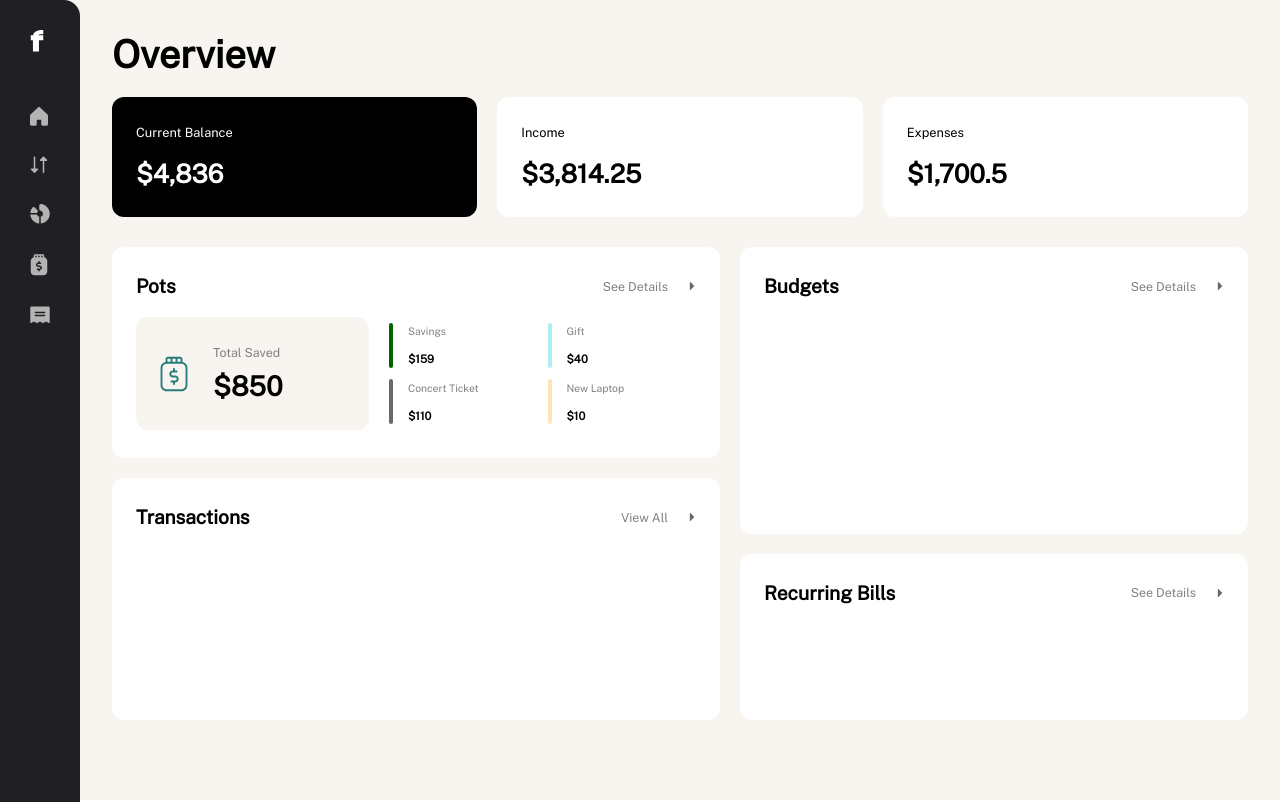
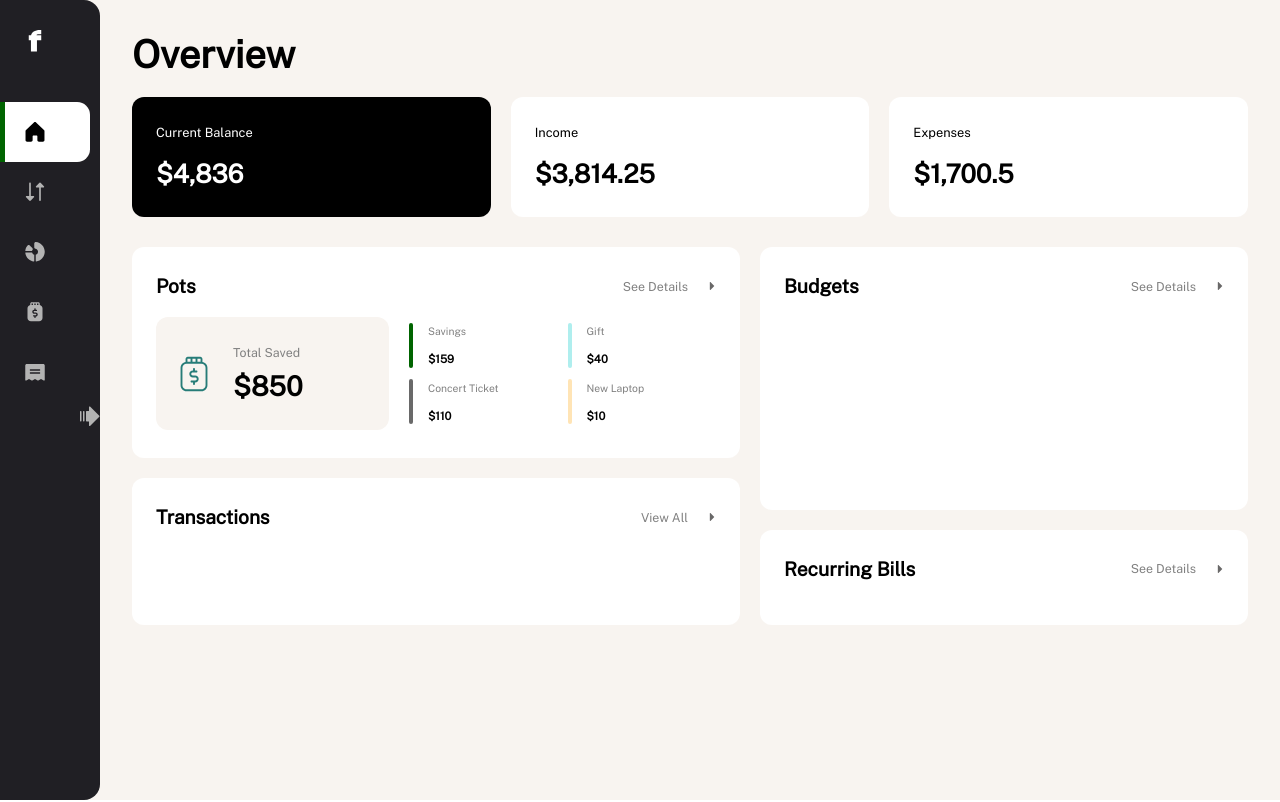
Before and after one commit to epeguero/finance-demo, a React (Create React App) app: page / in a window 1280 px wide. Shown: the top 802 px of the page. Built offline with nearby package versions, Linux system fonts and the light colour scheme.

Commit message:
checkpoint

```diff
--- a/src/App.css
+++ b/src/App.css
@@ -25,18 +25,35 @@ body {
 
 .sidebar{
   display: grid;
+  grid-template-columns: 100px;
   grid-auto-rows: min-content;
-  justify-items: start;
+  justify-items: stretch;
   background-color: rgb(32, 31, 36);
   border-top-right-radius: 1rem;
   border-bottom-right-radius: 1rem;
 
-  padding: 0 30px 0 30px;
-  transition: padding 700ms cubic-bezier(0.4, 0.9, 0.6, 1.1) ;
+  transition: grid-template-columns 700ms cubic-bezier(0.4, 0.9, 0.6, 1.1);
+
+  .sidebar-item {
+    display: flex;
+    gap: 15px;
+    padding: 20px;
+    margin-right: 10px;
+    border-left: 5px solid transparent;
+    svg { flex: 0 0 1; min-width: 20px;  height: 20px;}
+    span { font-weight: bold; white-space: nowrap;}
+  }
+
+  .sidebar-item[data-selected="true"] {
+    background-color: white;
+    border-top-right-radius: 0.8rem;
+    border-bottom-right-radius: 0.8rem;
+    border-left: 5px solid darkgreen;
+    path {fill: black;}
+  }
 
   .small-logo, .large-logo {
-    margin-top: 30px;
-    margin-bottom: 40px;
+    margin: 30px 50px 50px 28px;
   }
 
   .small-logo {
@@ -51,28 +68,40 @@ body {
     transition: max-width 300ms ease-in-out 200ms;
   }
 
-  .overview-icon, .transactions-icon, .budgets-icon, .pots-icon, .recurring-bills-icon {
-    margin-top: 15px;
-    margin-bottom: 15px;
+  .sidebar-item > span {
+    max-width: 0;
+    opacity: 0;
+    transition: max-width 200ms ease-in-out, opacity 200ms ease 100ms;
   }
 
   .maximize-button{
-    margin-top: 650px;
     transform: rotate(-0.5turn);
+    transform-origin: center;
     transition: transform 200ms cubic-bezier(0, 0, 0.2, 0.5);
   }
 
 }
 
 .sidebar[data-maximized="true"] {
-  padding: 0 150px 0 30px;
+  grid-template-columns: 300px;
   .large-logo {
     transition: max-width 350ms ease-in-out;
     max-width: 130px;
     opacity: 1;
   }
+
+  .sidebar-item > span {
+    max-width: 110px;
+    opacity: 1;
+    /* transition: all 200ms ease-in-out 300s; */
+  }
+
   .maximize-button {
     transform: rotate(0turn);
+  }
+
+  .sidebar-item[data-selected="true"] {
+    path {fill: darkgreen;}
   }
 }
 
--- a/src/App.tsx
+++ b/src/App.tsx
@@ -20,22 +20,38 @@ type Pot = {
 function App() {
   return (
     <div className="App">
-      <Sidebar/>
+      <Sidebar currentPage={'overview'}/>
       <Overview/>
     </div>
   );
 }
 
-const Sidebar = () => {
+type Page = 'overview' | 'transactions' | 'budgets' | 'pots' | 'recurring-bills';
+const Sidebar = ({currentPage}: {currentPage: Page}) => {
   const [isMaximized, setIsMaximized] = useState(false);
   return <div className='sidebar' data-maximized={isMaximized}>
     <LogoSmallIcon className='small-logo'/>
     <LogoLargeIcon className='large-logo'/>
-    <OverviewIcon className='overview-icon'/>
-    <TransactionsIcon className='transactions-icon'/>
-    <BudgetsIcon className='budgets-icon'/>
-    <PotsIcon className='pots-icon'/>
-    <RecurringBillsIcon className='recurring-bills-icon'/>
+    <div className='sidebar-item' data-selected={currentPage === 'overview'}>
+      <OverviewIcon className='overview-icon' />
+      <span>Overview</span>
+    </div>
+    <div className='sidebar-item' data-selected={currentPage === 'transactions'}>
+      <TransactionsIcon className='transactions-icon' />
+      <span>Transactions</span>
+    </div>
+    <div className='sidebar-item' data-selected={currentPage === 'budgets'}>
+      <BudgetsIcon className='budgets-icon' />
+      <span>Budgets</span>
+    </div>
+    <div className='sidebar-item' data-selected={currentPage === 'pots'}>
+      <PotsIcon className='pots-icon' />
+      <span>Pots</span>
+    </div>
+    <div className='sidebar-item' data-selected={currentPage === 'recurring-bills'}>
+      <RecurringBillsIcon className='recurring-bills-icon' />
+      <span>Recurring Bills</span>
+    </div>
     <MaxMinimizeButton onClick={() => setIsMaximized(!isMaximized)}/>
   </div>
 }
@@ -109,8 +125,8 @@ const CaretLink = ({title, className}: {title: string} & React.HTMLAttributes<HT
     <CaretRightIcon/>
   </div>
 
-const MaxMinimizeButton = ({onClick}: React.ComponentProps<"div">) =>
-  <div className='maximize-button' onClick={onClick}>
+const MaxMinimizeButton = ({onClick, className, ...divProps}: React.ComponentProps<"div">) =>
+  <div className={`${className} maximize-button`} onClick={onClick} {...divProps}>
     <LeftArrowIcon/>
   </div>
 
```
